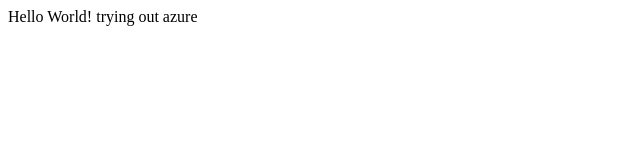
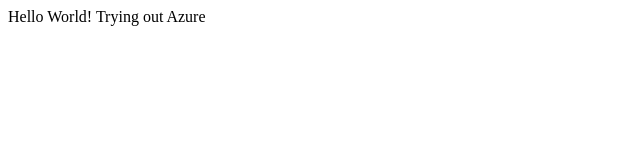
Before and after one commit to flanfy/Azure-test-app, a plain HTML site: page index.html in a window 1280 px wide. Shown: the full height of the page, 0-640 px from the left. Drawn offline with Linux system fonts and the light colour scheme.

Commit message:
body text

```diff
--- a/index.html
+++ b/index.html
@@ -6,6 +6,6 @@
 </head>
 <body>
     Hello World!
-    trying out azure
+    Trying out Azure
 </body>
 </html>
```
